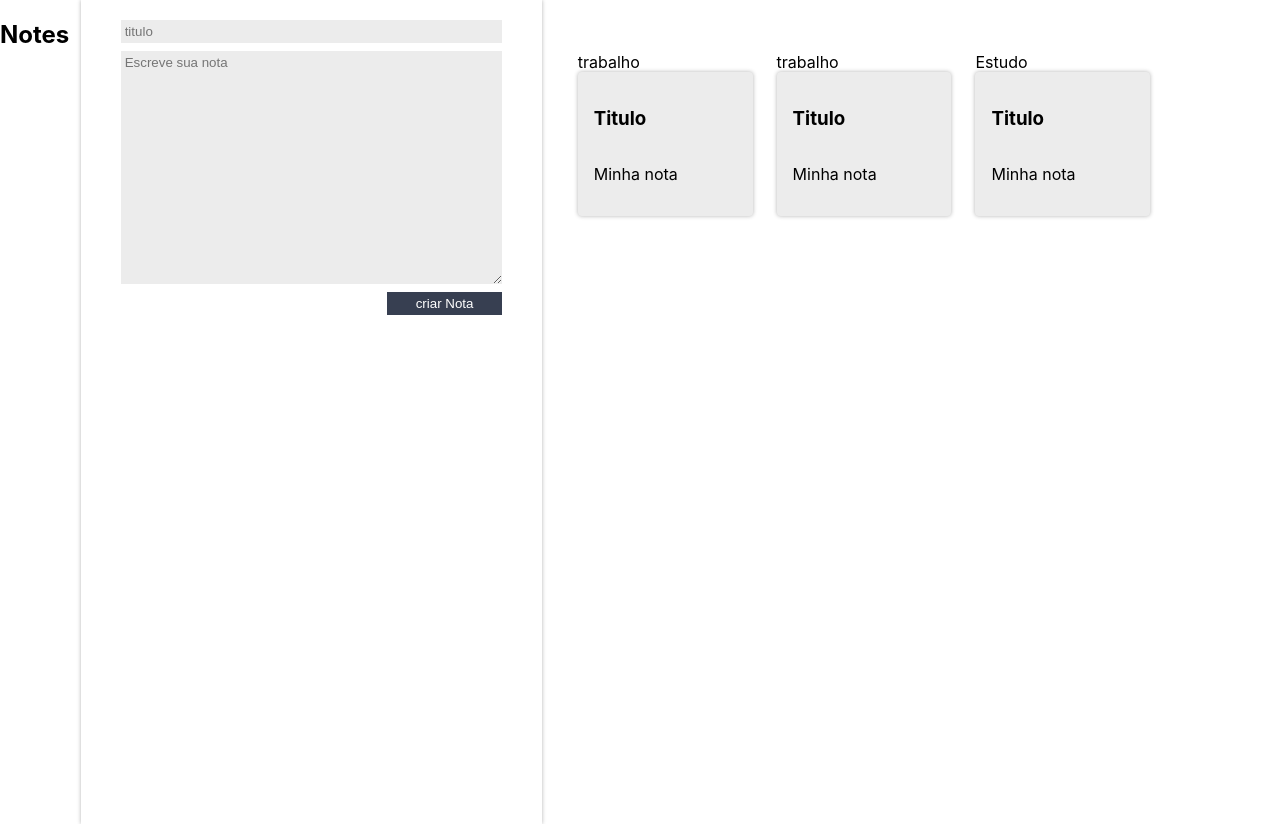
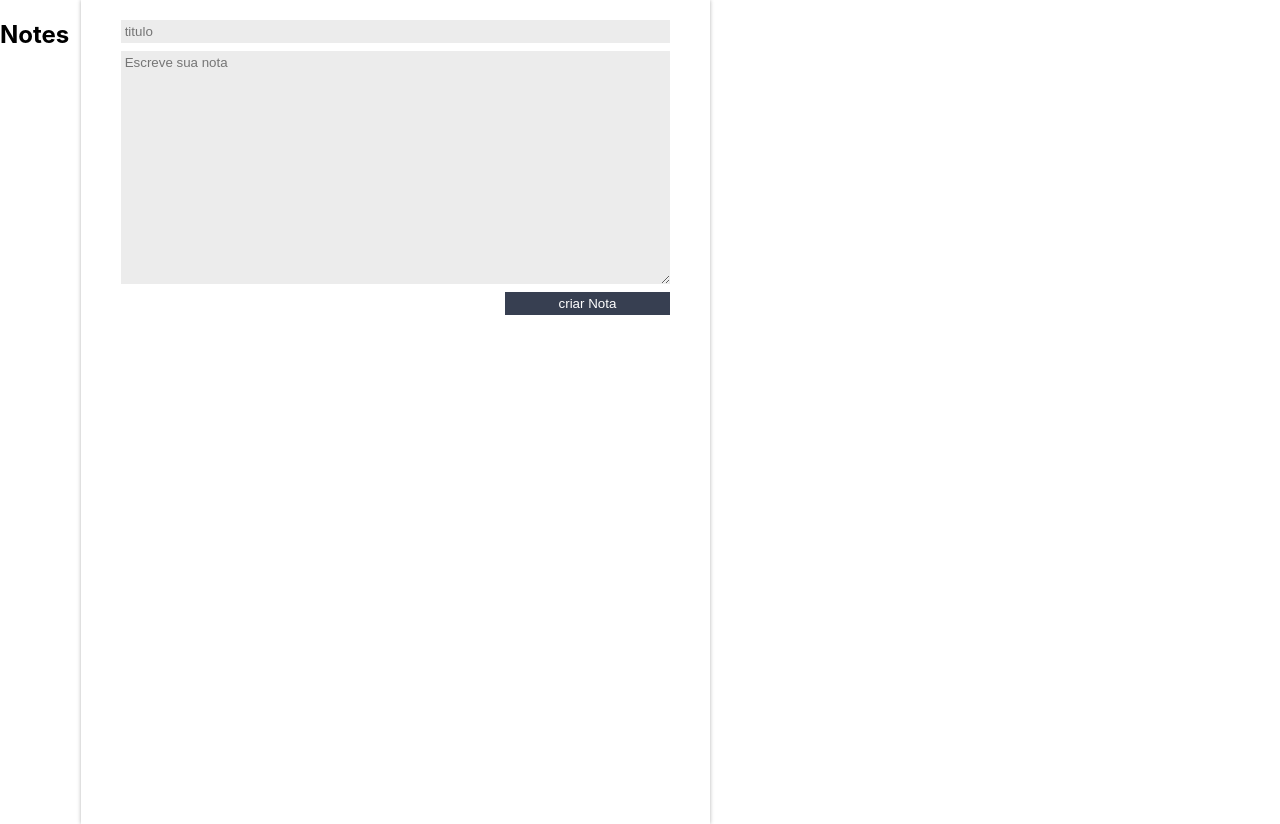
Before and after one commit to willsantos/AluraNotes, a React (Create React App) app: page / in a window 1280 px wide. Built offline with nearby package versions, Linux system fonts and the light colour scheme.

Commit message:
Controlando o estado e a renderizacao

```diff
--- a/src/App.js
+++ b/src/App.js
@@ -5,12 +5,29 @@ import ListaDeNotas from './components/ListaDeNotas';
 import './assets/App.css';
 import './assets/index.css';
 class App extends Component {
+
+  constructor(){
+    super();
+    this.state = {
+      notas:[]
+    };
+  }
+
+  criarNota(titulo,texto){
+    const novaNota = {titulo, texto};
+    const novoArrayNotas = [...this.state.notas,novaNota];
+    const novoEstado = {
+      notas:novoArrayNotas
+    };
+    this.setState(novoEstado);
+  }
+
   render(){
     return (
       <section className="conteudo">
         <h1>Notes&nbsp;&nbsp;</h1>
-        <FormularioCadastro/>
-        <ListaDeNotas/>
+        <FormularioCadastro criarNota={this.criarNota.bind(this)}/>
+        <ListaDeNotas notas={this.state.notas}/>
 
       </section>
 
--- a/src/components/CardNota/CardNota.jsx
+++ b/src/components/CardNota/CardNota.jsx
@@ -7,9 +7,9 @@ class CardNota extends Component {
         return (
             <section className="card-nota">
                 <header>
-                    <h3>Titulo</h3>
+                    <h3 className="card-nota_titulo">{this.props.titulo}</h3>
                 </header>
-                <p>Minha nota</p>
+                <p className="card-nota_texto">{this.props.texto}</p>
             </section>
          );
     }
--- a/src/components/FormularioCadastro/FormularioCadastro.jsx
+++ b/src/components/FormularioCadastro/FormularioCadastro.jsx
@@ -2,28 +2,41 @@ import React, { Component } from 'react';
 import './style.css';
 class FormularioCadastro extends Component{
 
-    constructor(){
-        super();
+    constructor(props){
+        super(props);
         this.titulo = "";
+        this.texto = "";
+
     }
 
-    handleMudancaTitulo(evento){
+    _handleMudancaTitulo(evento){
+        evento.stopPropagation();
         this.titulo=evento.target.value;
-        console.log(this.titulo)
+    }
+
+    _handleMudancaTexto(evento){
+        evento.stopPropagation();
+        this.texto= evento.target.value;
+    }
+    _criarNota(evento){
+        evento.preventDefault();
+        evento.stopPropagation();
+        this.props.criarNota(this.titulo,this.texto);
     }
     render(){
         return(
-        <form className="form-cadastro">
+        <form className="form-cadastro" onSubmit={this._criarNota.bind(this)}>
             <input
                 type="text"
                 placeholder="titulo"
                 className="form-cadastro_input"
-                onChange={this.handleMudancaTitulo.bind(this)}
+                onChange={this._handleMudancaTitulo.bind(this)}
             />
             <textarea
                 rows = "15"
                 placeholder="Escreve sua nota"
                 className="form-cadastro_input"
+                onChange={this._handleMudancaTexto.bind(this)}
             />
             <button className="form-cadastro_input form-cadastro_submit">
                 criar Nota
--- a/src/components/ListaDeNotas/ListaDeNotas.jsx
+++ b/src/components/ListaDeNotas/ListaDeNotas.jsx
@@ -3,14 +3,15 @@ import { Component } from 'react';
 import CardNota from "../CardNota";
 import './style.css';
 class ListaDeNotas extends Component{
+
     render(){
         return(
             <ul className="lista-notas">
-                {Array.of("trabalho","trabalho","Estudo").map((categoria,index) =>{
+                {this.props.notas.map((nota,index) =>{
                     return(
                         <li className="lista-notas_item" key={index}>
-                            <div>{categoria}</div>
-                            <CardNota/>
+
+                            <CardNota titulo={nota.titulo} texto={nota.texto}/>
                         </li>
                     )
                 })}
```
